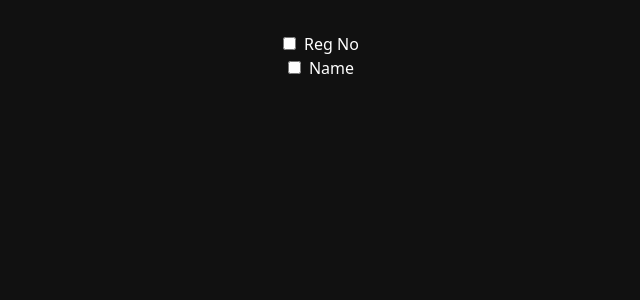
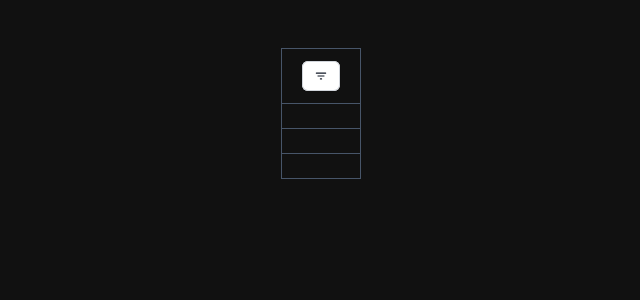
Before and after one commit to ahmad-44/tableFilterWithContextAPI, a React (Vite) app: page / in a window 1280 px wide. Shown: the top 300 px of the page, without its empty margins (319-959 px from the left). Built offline with nearby package versions, Linux system fonts and the light colour scheme.

Commit message:
filter change

```diff
--- a/package.json
+++ b/package.json
@@ -10,6 +10,8 @@
     "preview": "vite preview"
   },
   "dependencies": {
+    "@headlessui/react": "^2.1.3",
+    "@heroicons/react": "^2.1.5",
     "react": "^18.3.1",
     "react-dom": "^18.3.1",
     "react-router-dom": "^6.26.1"
--- a/src/App.jsx
+++ b/src/App.jsx
@@ -1,6 +1,5 @@
 import { useState } from "react";
 import "./App.css";
-import Filter from "./components/Filter";
 import Table from "./components/Table";
 import { TableFilterProvider } from "./context/TableFilter.js";
 
@@ -16,7 +15,6 @@ function App() {
   };
   return (
     <TableFilterProvider value={{ regNo, name, switchName, switchRegNo }}>
-      <Filter />
       <Table />
     </TableFilterProvider>
   );
--- a/src/components/Filter.jsx
+++ b/src/components/Filter.jsx
@@ -1,10 +1,25 @@
+import { Menu, MenuButton, MenuItem, MenuItems } from "@headlessui/react";
+import { ChevronDownIcon } from "@heroicons/react/20/solid";
+import { FilterIcon } from "./FilterIcon.jsx";
 import useTableFilter from "../context/TableFilter.js";
-function Filter() {
+
+export default function Filter() {
   const { regNo, name, switchRegNo, switchName } = useTableFilter();
+  return (
+    <Menu as="div" className="relative inline-block text-left">
+      <div>
+        <MenuButton className="inline-flex w-full justify-center gap-x-1.5 rounded-md bg-white px-3 py-2 text-sm font-semibold text-gray-900 shadow-sm ring-1 ring-inset ring-gray-300 hover:bg-gray-50">
+          <FilterIcon />
+        </MenuButton>
+      </div>
 
-  return (
-    <>
-      <form>
+      <MenuItems
+        transition
+        className="absolute right-0 z-10 mt-2 w-56 origin-top-right rounded-md bg-white shadow-lg ring-1 ring-black ring-opacity-5 transition focus:outline-none data-[closed]:scale-95 data-[closed]:transform data-[closed]:opacity-0 data-[enter]:duration-100 data-[leave]:duration-75 data-[enter]:ease-out data-[leave]:ease-in"
+      >
+        <div className="py-1">
+          <MenuItem>
+            <p className="block px-4 py-2 text-sm text-gray-700 data-[focus]:bg-gray-100 data-[focus]:text-gray-900">
               <div>
                 <input
                   type="checkbox"
@@ -16,7 +31,10 @@ function Filter() {
                 />
                 <label htmlFor="regNo">Reg No</label>
               </div>
-
+            </p>
+          </MenuItem>
+          <MenuItem>
+            <p className="block px-4 py-2 text-sm text-gray-700 data-[focus]:bg-gray-100 data-[focus]:text-gray-900">
               <div>
                 <input
                   type="checkbox"
@@ -28,9 +46,10 @@ function Filter() {
                 />
                 <label htmlFor="name">Name</label>
               </div>
-      </form>
-    </>
+            </p>
+          </MenuItem>
+        </div>
+      </MenuItems>
+    </Menu>
   );
 }
-
-export default Filter;
--- /dev/null
+++ b/src/components/FilterIcon.jsx
@@ -0,0 +1,16 @@
+export function FilterIcon(props) {
+  return (
+    <svg
+      xmlns="http://www.w3.org/2000/svg"
+      width="1em"
+      height="1em"
+      viewBox="0 0 24 24"
+      {...props}
+    >
+      <path
+        fill="currentColor"
+        d="M11 18q-.425 0-.712-.288T10 17t.288-.712T11 16h2q.425 0 .713.288T14 17t-.288.713T13 18zm-4-5q-.425 0-.712-.288T6 12t.288-.712T7 11h10q.425 0 .713.288T18 12t-.288.713T17 13zM4 8q-.425 0-.712-.288T3 7t.288-.712T4 6h16q.425 0 .713.288T21 7t-.288.713T20 8z"
+      ></path>
+    </svg>
+  );
+}
--- /dev/null
+++ b/src/components/Filter_notused.jsx
@@ -0,0 +1,34 @@
+import useTableFilter from "../context/TableFilter.js";
+function Filter() {
+  const { regNo, name, switchRegNo, switchName } = useTableFilter();
+
+  return (
+    <>
+      <div>
+        <input
+          type="checkbox"
+          id="regNo"
+          name="regNo"
+          checked={regNo}
+          className="mr-2"
+          onChange={switchRegNo}
+        />
+        <label htmlFor="regNo">Reg No</label>
+      </div>
+
+      <div>
+        <input
+          type="checkbox"
+          id="name"
+          name="name"
+          checked={name}
+          className="mr-2"
+          onChange={switchName}
+        />
+        <label htmlFor="name">Name</label>
+      </div>
+    </>
+  );
+}
+
+export default Filter;
--- a/src/components/Table.jsx
+++ b/src/components/Table.jsx
@@ -1,4 +1,5 @@
 import useTableFilter from "../context/TableFilter";
+import Filter from "./Filter";
 
 function Table() {
   const { regNo, name } = useTableFilter();
@@ -11,8 +12,12 @@ function Table() {
   return (
     <div className="flex justify-center mt-4">
       <table className="border-collapse border border-slate-500 ">
-        <tbody>
+        <thead>
           <tr>
+            <th className="border border-slate-600 px-5 py-3">
+              <Filter />
+            </th>
+
             {regNo ? (
               <th className="border border-slate-600 px-5 py-3">Reg No</th>
             ) : (
@@ -24,11 +29,12 @@ function Table() {
               ""
             )}
           </tr>
-        </tbody>
+        </thead>
         <tbody>
           {data.map((row) => {
             return (
               <tr key={row.regNo}>
+                <td className="border border-slate-600 px-5 py-3"></td>
                 {regNo ? (
                   <td className="border border-slate-600 px-5 py-3">
                     {row.regNo}
```
Also changed, not shown: 1 other file (tests, documents, lock files or other folders). Lines whose indentation alone changed are shown as unchanged.
